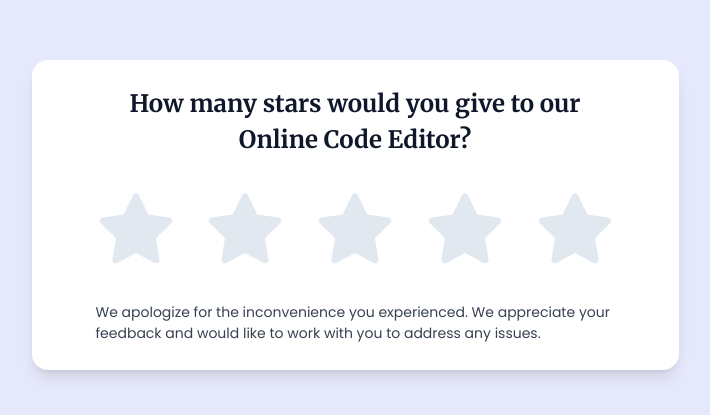
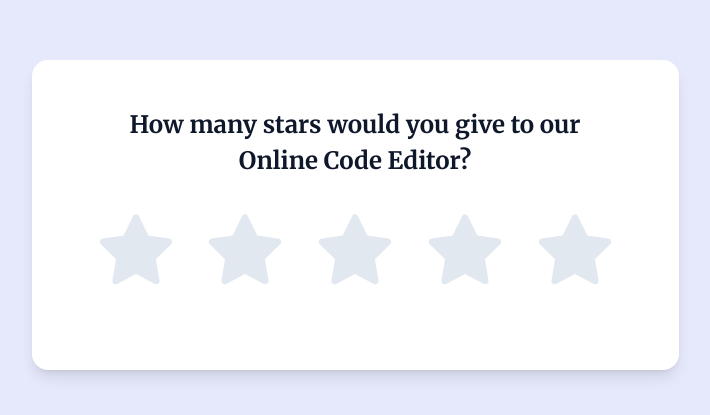
Before and after one commit to ronnypdev/Star-Rating-Component, a React (Vite) app: page / in a window 1280 px wide. Shown: the part 185-600 px from the top of the page, without its empty margins (285-995 px from the left). Built offline with nearby package versions, Linux system fonts and the light colour scheme.

Commit message:
Implemented change rating text and fixed TS bugs

```diff
--- a/src/components/Rate.tsx
+++ b/src/components/Rate.tsx
@@ -35,6 +35,23 @@
     )
   });
 
+  function changeRatingText(ratingNumber: number | null): string {
+    switch (ratingNumber) {
+        case 1:
+          return "We're sorry to hear that you had a bad experience. We would like to learn more about what happened and how we can make things right.";
+        case 2:
+          return "We apologize for the inconvenience you experienced. We appreciate your feedback and would like to work with you to address any issues.";
+        case 3:
+          return "Thank you for your feedback. We're sorry to hear that your experience wasn't perfect. We would love to hear more about your concerns to see how we can improve.";
+        case 4:
+          return "Thank you for your positive feedback! We're glad to know that you had a great experience and we appreciate your support.";
+        case 5:
+          return "Excellent! We're thrilled to hear you had such a positive experience. Thank you for choosing our platform.";
+        default:
+          return "";
+    }
+  }
+
   return (
     <>
       <article className="w-[647px] h-[310px] flex flex-col justify-center items-center p-16 gap-8 bg-white rounded-2xl shadow-lg">
@@ -45,8 +62,7 @@
           {starElement}
         </div>
         <p className="font-Poppins text-sm font-normal leading-normal text-darkGray">
-          We apologize for the inconvenience you experienced. We appreciate your feedback and would like to work with you to address any issues.
-          {rating}
+          {changeRatingText(rating)}
         </p>
       </article>
     </>
```
